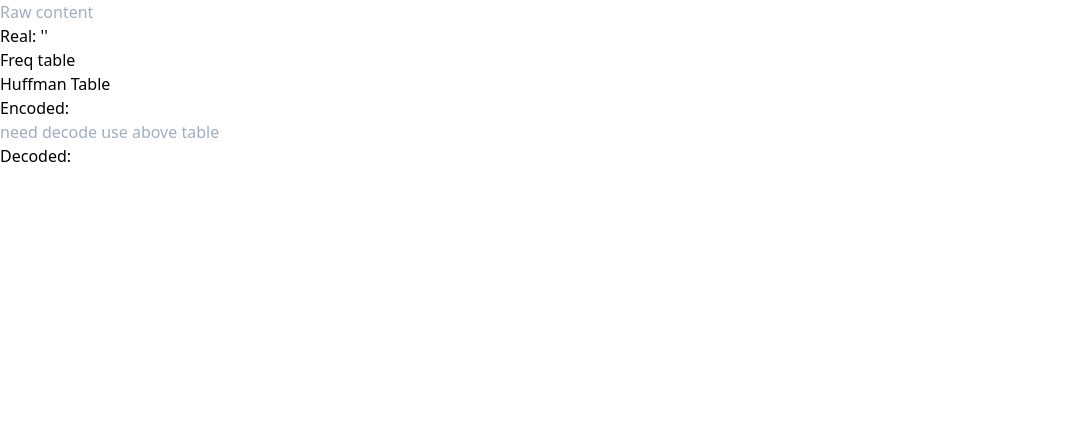
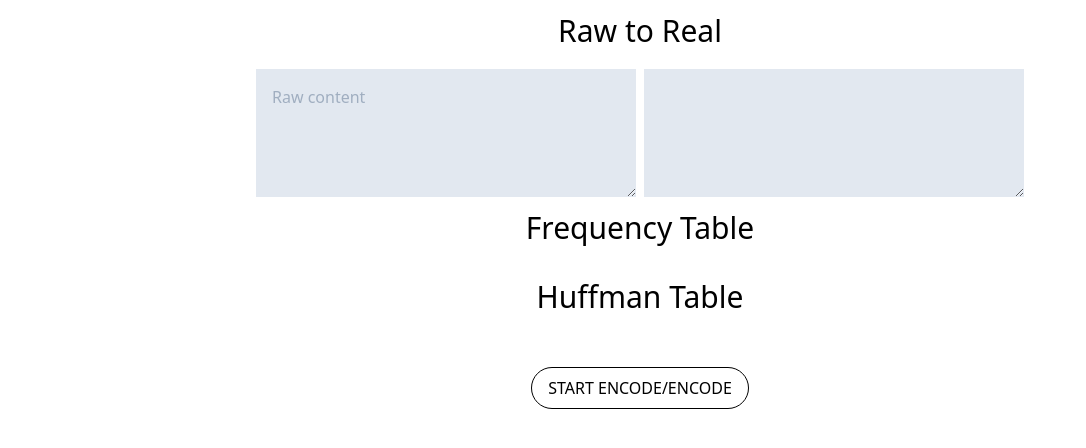
Before and after one commit to NobeKanai/huffman-example, a Vue app: page / in a window 1280 px wide. Shown: the top 448 px of the page, without its empty margins (0-1086 px from the left). Built offline with nearby package versions, Linux system fonts and the light colour scheme.

Commit message:
make it more ugly

```diff
--- a/src/App.vue
+++ b/src/App.vue
@@ -1,65 +1,80 @@
 <template>
-  <div>
-    <ul>
-      <li>
-        <input
-          type="text"
-          v-model="rawContent"
-          placeholder="Raw content"
-        >
-      </li>
-      <li>
-        Real: '{{ realContent }}'
-      </li>
-      <li>
-        <p>Freq table</p>
-        <table>
-          <tr>
-            <td
-              v-for="(freq, index) in frequency"
-              :key="index"
-            >{{freq[0]}}</td>
-          </tr>
-          <tr>
-            <td
-              v-for="(freq , index) in frequency"
-              :key="index"
-            >{{freq[1]}}</td>
-          </tr>
-        </table>
-      </li>
-      <li>
-        <p>Huffman Table</p>
-        <table>
-          <tr>
-            <td
-              v-for="k in orderedCodes.keys()"
-              :key="k"
-            >{{k}}</td>
-          </tr>
-          <tr>
-            <td
-              v-for="v in orderedCodes.values()"
-              :key="v"
-            >{{v}}</td>
-          </tr>
-        </table>
-      </li>
-      <li>
-        Encoded: {{ encodedText }}
-      </li>
-      <li>
-        <input
-          type="text"
-          placeholder="need decode use above table"
-          v-model="needsDecode"
-        >
-      </li>
-      <li>
-        Decoded: {{ decodedText }}
-      </li>
-    </ul>
+  <!-- modal -->
+  <div
+    v-if="modalShow"
+    class="w-screen h-screen absolute z-10 flex items-center justify-center"
+    @click.self="modalShow = false"
+  >
+    <div
+      class="w-10/12 md:w-1/2 flex flex-col overflow-hidden"
+      style="max-width: 95%; height: 50vh;"
+    >
+      <textarea
+        v-model="needsDecode"
+        rows="3"
+        placeholder="Exa: 10010100101"
+        class="bg-gray-300 overflow-hidden flex-1"
+      ></textarea>
+      <textarea
+        v-model="decodedText"
+        readonly
+        rows="3"
+        class="bg-gray-300 overflow-hidden flex-1"
+      ></textarea>
+    </div>
   </div>
+
+  <div class="mx-4 md:mx-20 lg:mx-64 flex flex-col mb-8">
+    <h1 class="text-center text-3xl mt-2 mb-4">Raw to Real</h1>
+    <div class="flex -mx-1">
+      <textarea
+        class="w-1/2 bg-gray-300 mx-1 p-4 overflow-hidden"
+        cols="30"
+        rows="4"
+        placeholder="Raw content"
+        v-model="rawContent"
+      ></textarea>
+      <textarea
+        disabled
+        class="w-1/2 bg-gray-300 mx-1 p-4 overflow-hidden"
+        cols="30"
+        rows="4"
+        placeholder=""
+        v-model="realContent"
+      ></textarea>
+    </div>
+    <h1 class="text-center text-3xl mt-2 mb-4">Frequency Table</h1>
+    <div class="flex flex-wrap -mx-1">
+      <div
+        class="flex flex-col border-black border flex-1"
+        v-for="freq in frequency"
+        :key="freq[0]"
+      >
+        <div class="px-8 py-2 text-center">{{ rawChar(freq[0])}}</div>
+        <hr class="border-t-4 border-gray-400">
+        <div class="px-8 py-2 text-center">{{ freq[1] }}</div>
+      </div>
+    </div>
+    <h1 class="text-center text-3xl mt-2 mb-4">Huffman Table</h1>
+    <div class="flex flex-wrap -mx-1">
+      <div
+        class="flex flex-col border-black border flex-1"
+        v-for="k in orderedCodes.keys()"
+        :key="k"
+      >
+        <div class="px-8 py-2 text-center">{{ rawChar(k) }}</div>
+        <hr class="border-t-4 border-gray-400">
+        <div class="px-8 py-2 text-center">{{ orderedCodes.get(k) }}</div>
+      </div>
+    </div>
+    <div class="text-center mt-8">
+      <button
+        @click="modalShow = true"
+        class="border rounded-full px-4 py-2 border-black hover:bg-black hover:text-white transition-colors duration-300"
+      >START ENCODE/ENCODE</button>
+    </div>
+  </div>
+
 </template>
 
 <script lang="ts">
@@ -72,6 +87,7 @@ export default defineComponent({
     return {
       rawContent: "",
       needsDecode: "",
+      modalShow: false,
     };
   },
   computed: {
@@ -79,11 +95,16 @@ export default defineComponent({
       // 根据规则计算出真实字符串
       // @ 清除前面的所有内容， # 删除上一个字符
       const tempCharList: Array<string> = [];
-      for (const char of this.rawContent) {
-        if (char === "@") tempCharList.splice(0, tempCharList.length);
-        else if (char === "#") tempCharList.pop();
+      this.rawContent.split("").forEach((char) => {
+        if (char === "@") {
+          const lastIndexOfReturn = tempCharList.lastIndexOf("\n") + 1;
+          tempCharList.splice(
+            lastIndexOfReturn,
+            tempCharList.length - lastIndexOfReturn
+          );
+        } else if (char === "#") tempCharList.pop();
         else tempCharList.push(char);
-      }
+      });
       return tempCharList.join("");
     },
     frequency(): [string, number][] {
@@ -108,6 +129,14 @@ export default defineComponent({
       return oc;
     },
   },
+  methods: {
+    rawChar(char: string): string {
+      return char
+        .replace("\n", "\\n")
+        .replace("\t", "\\t")
+        .replace(" ", "&nbsp");
+    },
+  },
 });
 </script>
 
--- a/vue.config.js
+++ b/vue.config.js
@@ -1,3 +1,6 @@
 module.exports = {
-  lintOnSave: false
+  lintOnSave: false,
+  publicPath: process.env.NODE_ENV === 'production'
+    ? '/huffman/'
+    : '/'
 }
```
